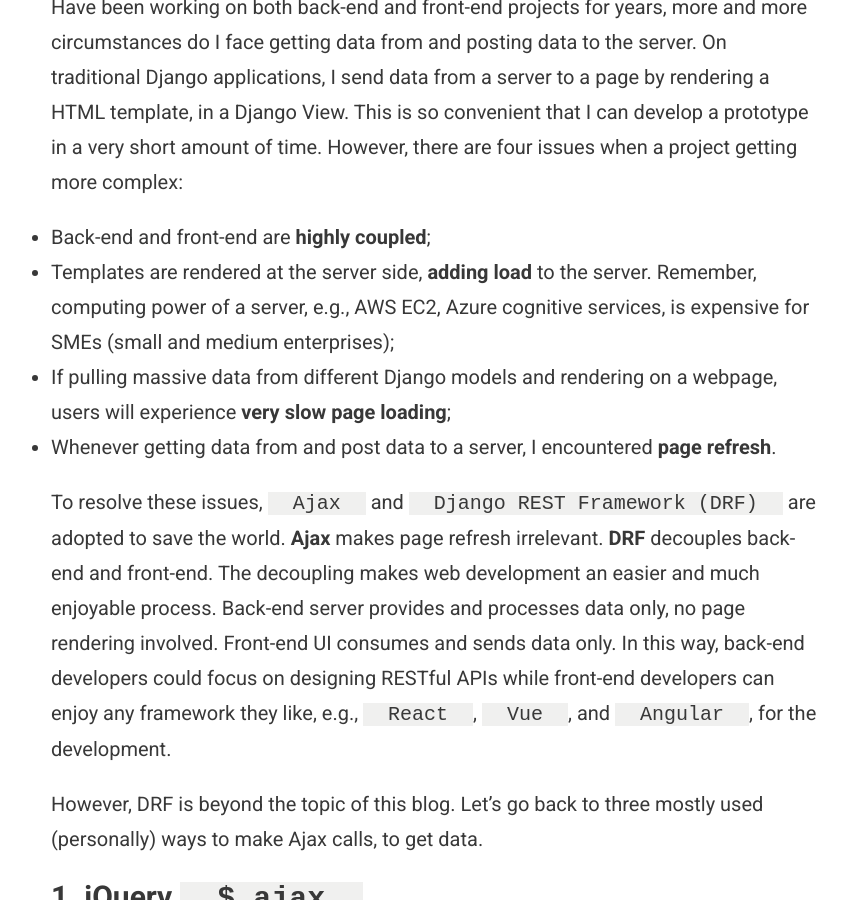
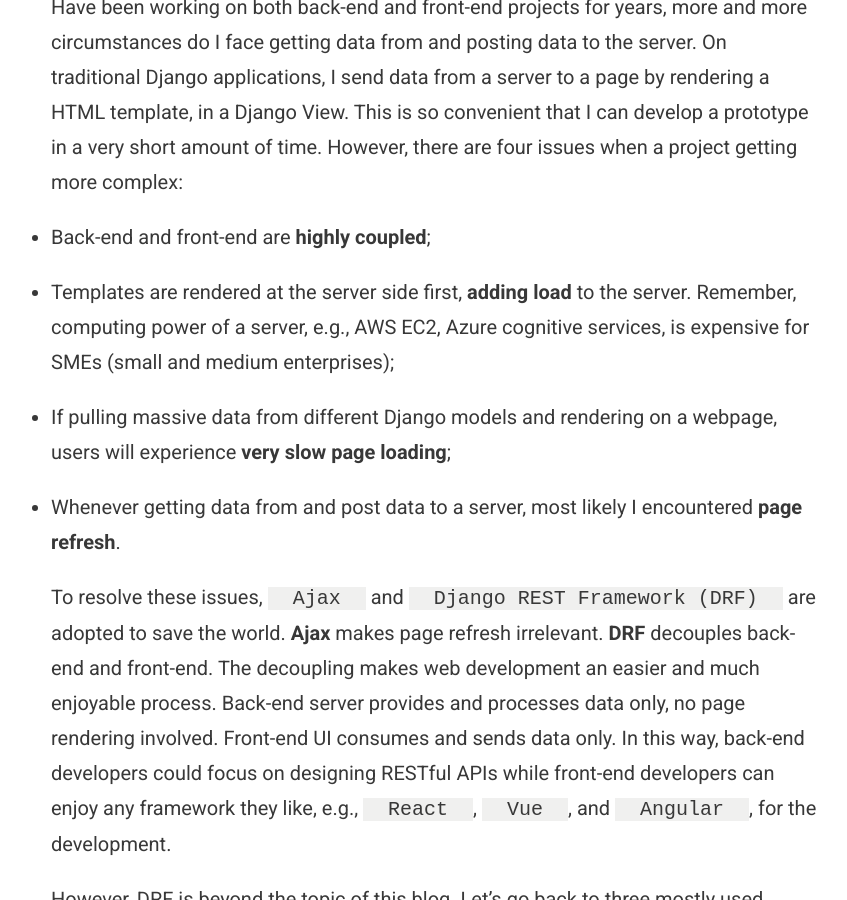
Before and after one commit to Tandysony/blog, a Jekyll site: the page built from _posts/2018-03-06-ajax-calls.md, in a window 1280 px wide and 900 px high, scrolled down 500 px. Shown: the whole window, without its empty margins (205-1052 px from the left). Built offline with Jekyll 4.4.1, drawn with Linux system fonts in a browser that asks for light colours.

Commit message:
* Rephrase a few sentense

```diff
--- a/_posts/2018-03-06-ajax-calls.md
+++ b/_posts/2018-03-06-ajax-calls.md
@@ -10,9 +10,12 @@
 Have been working on both back-end and front-end projects for years, more and more circumstances do I face getting data from and posting data to the server. On traditional Django applications, I send data from a server to a page by rendering a HTML template, in a Django View. This is so convenient that I can develop a prototype in a very short amount of time. However, there are four issues when a project getting more complex:
 
 - Back-end and front-end are **highly coupled**;
-- Templates are rendered at the server side, **adding load** to the server. Remember, computing power of a server, e.g., AWS EC2, Azure cognitive services, is expensive for SMEs (small and medium enterprises);
+
+- Templates are rendered at the server side first, **adding load** to the server. Remember, computing power of a server, e.g., AWS EC2, Azure cognitive services, is expensive for SMEs (small and medium enterprises);
+
 - If pulling massive data from different Django models and rendering on a webpage, users will experience **very slow page loading**;
-- Whenever getting data from and post data to a server, I encountered **page refresh**.
+
+- Whenever getting data from and post data to a server, most likely I encountered **page refresh**.
 
 To resolve these issues, `Ajax` and `Django REST Framework (DRF)` are adopted to save the world. **Ajax** makes page refresh irrelevant. **DRF** decouples back-end and front-end. The decoupling makes web development an easier and much enjoyable process. Back-end server provides and processes data only, no page rendering involved. Front-end UI consumes and sends data only. In this way, back-end developers could focus on designing RESTful APIs while front-end developers can enjoy any framework they like, e.g., `React`, `Vue`, and `Angular`, for the development.
 
```
